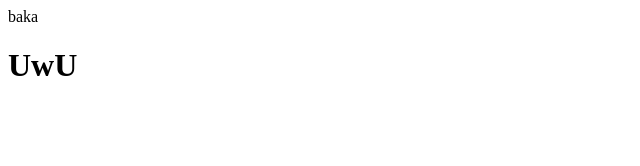
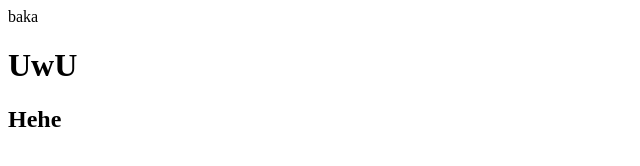
Before and after one commit to weebao/VideoWeb, a plain HTML site: page index.html in a window 1280 px wide. Shown: the full height of the page, 0-640 px from the left. Drawn offline with Linux system fonts and the light colour scheme.

Commit message:
hehe changed

```diff
--- a/index.html
+++ b/index.html
@@ -5,5 +5,6 @@
     </head>
     <body>
         <h1>UwU</h1>
+        <h2>Hehe</h2>
     </body>
 </html>
```
